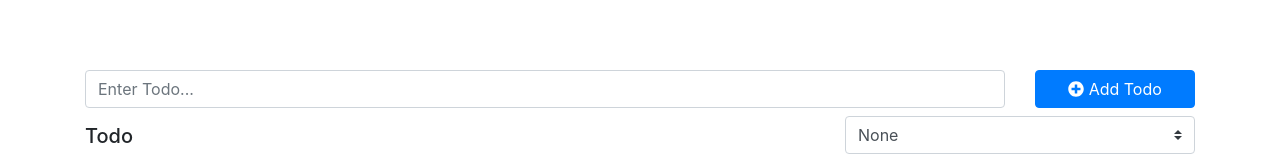
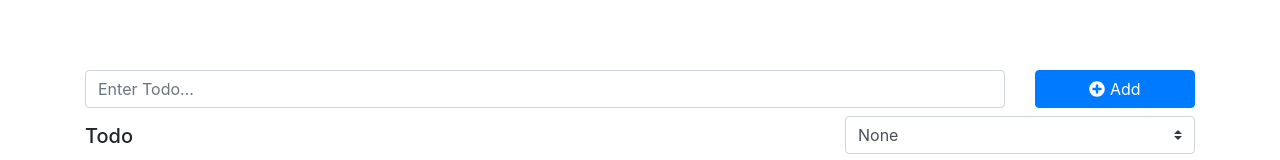
Before and after one commit to almirmerzic/Test, a React (Create React App) app in the folder app/: page / in a window 1280 px wide. Shown: the part 180-340 px from the top of the page. Built offline with nearby package versions, Linux system fonts and the light colour scheme.

Commit message:
css
Css changed.

```diff
--- a/app/src/App.css
+++ b/app/src/App.css
@@ -4,7 +4,7 @@
 
 .App-logo {
   animation: App-logo-spin infinite 20s linear;
-  height: 20vmin;
+  height: 15vmin;
 }
 
 .App-header {
--- a/app/src/components/AddTodo/index.js
+++ b/app/src/components/AddTodo/index.js
@@ -32,8 +32,8 @@ class AddTodo extends React.Component {
                         <input type="text" placeholder="Enter Todo..." className="form-control" value={this.state.todo} onChange={this.getTodo} />
                     </div>
                     <div class="col-lg-2 col-sm-4">{this.state.id != null
-                        ? <button type="button" onClick={this.editTodo} className="w-100 btn btn-success"><i className="fas fa-save"></i> Update Todo</button>
-                        : <button type="button" onClick={this.sendTodo} className="w-100 btn btn-primary"><i className="fas fa-plus-circle"></i> Add Todo</button>
+                        ? <button type="button" onClick={this.editTodo} className="w-100 btn btn-success"><i className="fas fa-save"></i> Update</button>
+                        : <button type="button" onClick={this.sendTodo} className="w-100 btn btn-primary"><i className="fas fa-plus-circle"></i> Add</button>
                     }</div>
                 </div>
             </form>
--- a/app/src/components/TodoList/Todo.js
+++ b/app/src/components/TodoList/Todo.js
@@ -6,7 +6,7 @@ const Todo = ({ id, todo, removeTodo, setTodo, isDone, editTodo }) => (
         <div className="col-lg-4 col-sm-6 col-8 row">
             <button className="btn btn-outline-danger" onClick={() => removeTodo(id)}><i className="fas fa-trash-alt"></i>Delete</button>
             <button className="ml-2 btn btn-outline-success" onClick={() => setTodo(id, todo, isDone)}><i className="fas fa-pencil-alt"></i> Edit</button></div>
-        <div><input  className="form-check-input" type="checkbox" checked={isDone} onChange={() => editTodo({ id, todo, isDone: !isDone })} /></div>
+        <div><input  className="form-check-input mt-3" type="checkbox" checked={isDone} onChange={() => editTodo({ id, todo, isDone: !isDone })} /></div>
     </div>
 );
 
```
